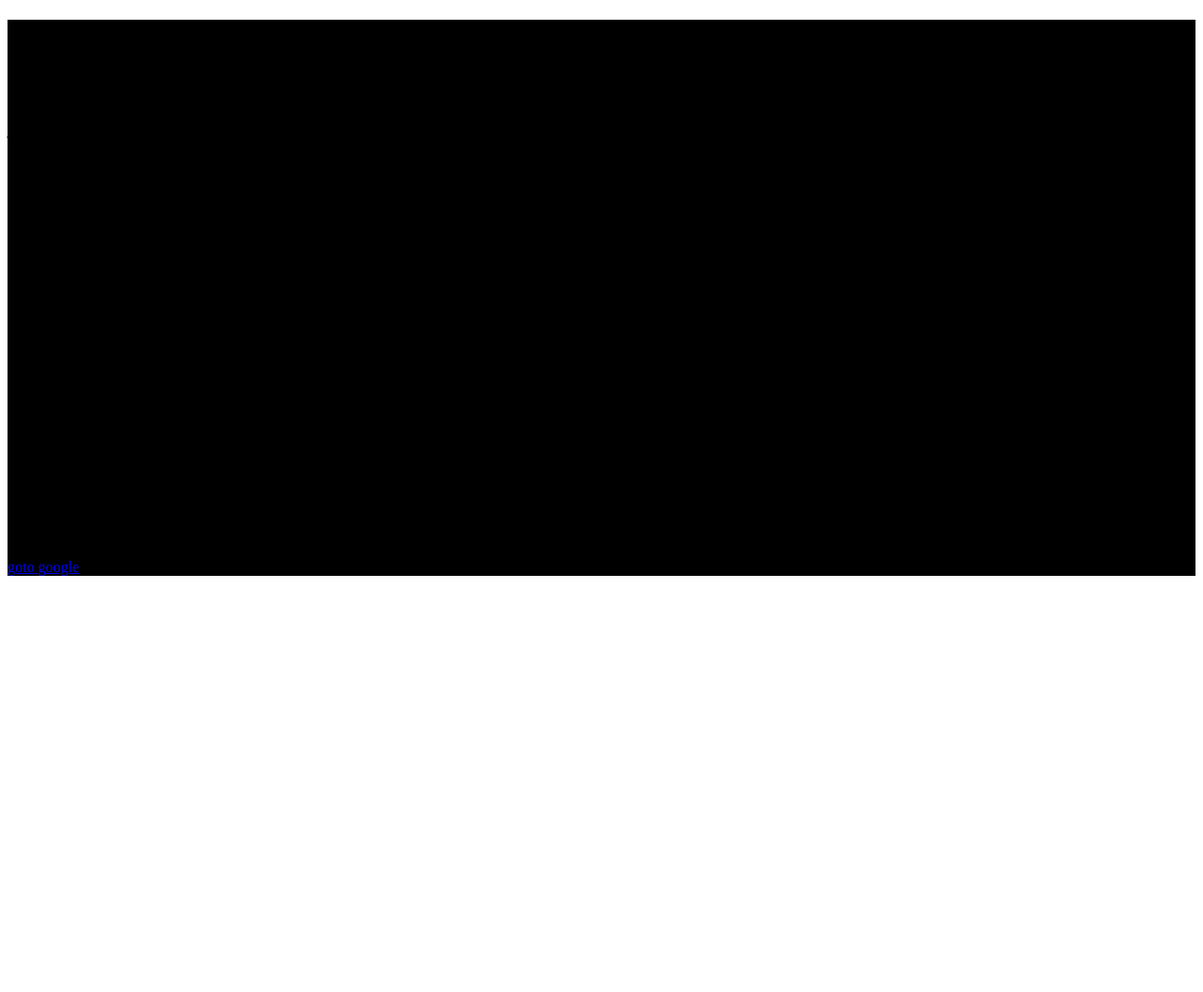
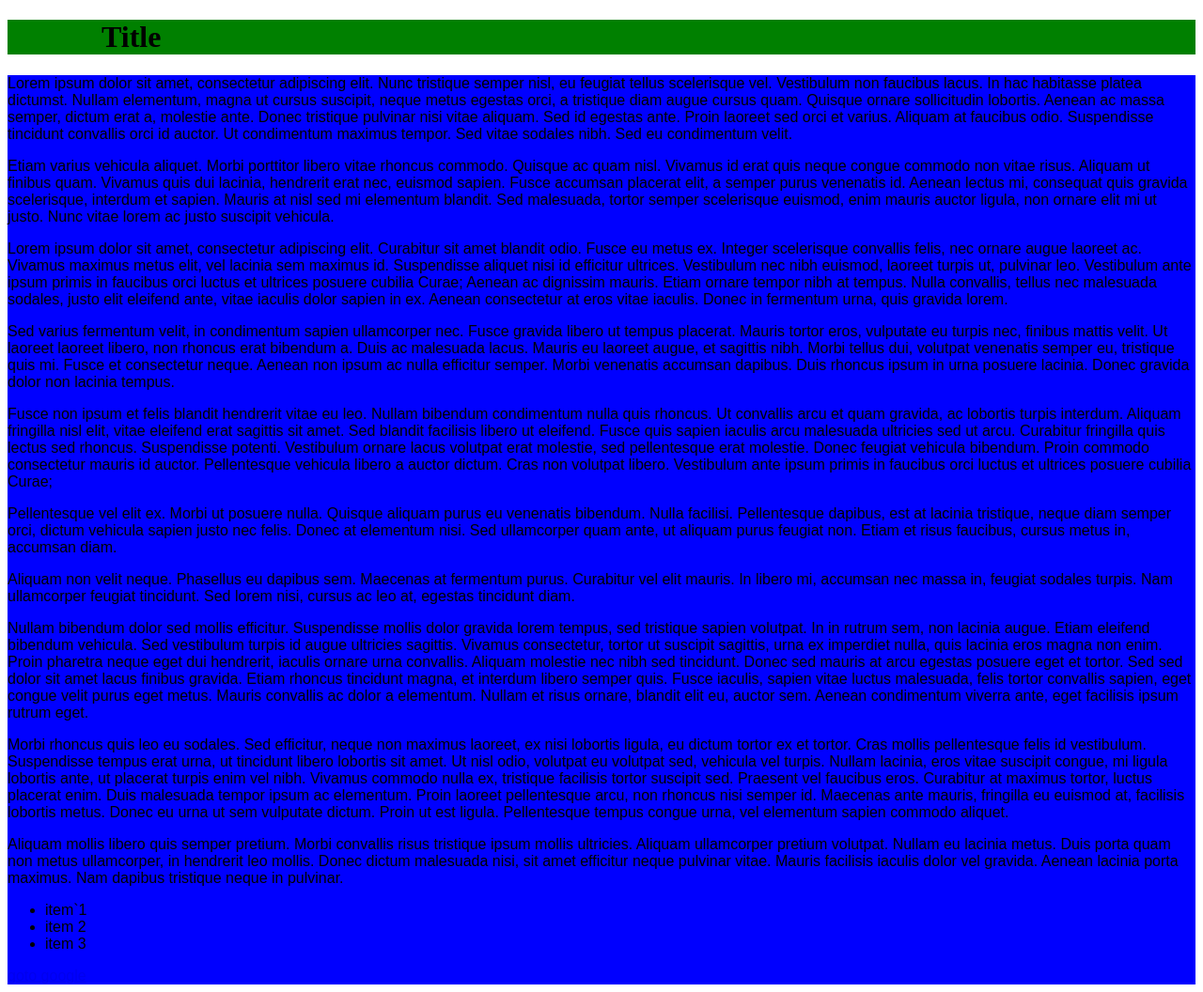
Before and after one commit to Robotix97/Website-With-Minor-Development, a plain HTML site: page testSite.html in a window 1280 px wide. Shown: the whole page at 94% size. Before the commit the page ends 800 px from the top, so only its background shows below. Drawn offline with Linux system fonts and the light colour scheme.

Commit message:
Updated Stylesheet

```diff
--- a/mainStyle.css
+++ b/mainStyle.css
@@ -1,5 +1,12 @@
-#test {
-	background-color: black
 
 
+#mainTitle {
+	background-color: green;
+	padding-left:100px;
 }
+
+#test {
+	background-color: blue;
+	font-family: Arial, Helvetica, sans-serif;
+
+}
--- a/testSite.html
+++ b/testSite.html
@@ -1,35 +1,41 @@
 <!DOCTYPE html>
 <head>
 <link href="mainStyle.css" rel="stylesheet" type="text/css">
+</head>
+<body>
+<div id="mainTitle">
+<h1>Title</h1>
+</div>
+<div id="test">
+
+<p>Lorem ipsum dolor sit amet, consectetur adipiscing elit. Nunc tristique semper nisl, eu feugiat tellus scelerisque vel. Vestibulum non faucibus lacus. In hac habitasse platea dictumst. Nullam elementum, magna ut cursus suscipit, neque metus egestas orci, a tristique diam augue cursus quam. Quisque ornare sollicitudin lobortis. Aenean ac massa semper, dictum erat a, molestie ante. Donec tristique pulvinar nisi vitae aliquam. Sed id egestas ante. Proin laoreet sed orci et varius. Aliquam at faucibus odio. Suspendisse tincidunt convallis orci id auctor. Ut condimentum maximus tempor. Sed vitae sodales nibh. Sed eu condimentum velit. </p>
+
+<p>Etiam varius vehicula aliquet. Morbi porttitor libero vitae rhoncus commodo. Quisque ac quam nisl. Vivamus id erat quis neque congue commodo non vitae risus. Aliquam ut finibus quam. Vivamus quis dui lacinia, hendrerit erat nec, euismod sapien. Fusce accumsan placerat elit, a semper purus venenatis id. Aenean lectus mi, consequat quis gravida scelerisque, interdum et sapien. Mauris at nisl sed mi elementum blandit. Sed malesuada, tortor semper scelerisque euismod, enim mauris auctor ligula, non ornare elit mi ut justo. Nunc vitae lorem ac justo suscipit vehicula. </p>
+
+<p>Lorem ipsum dolor sit amet, consectetur adipiscing elit. Curabitur sit amet blandit odio. Fusce eu metus ex. Integer scelerisque convallis felis, nec ornare augue laoreet ac. Vivamus maximus metus elit, vel lacinia sem maximus id. Suspendisse aliquet nisi id efficitur ultrices. Vestibulum nec nibh euismod, laoreet turpis ut, pulvinar leo. Vestibulum ante ipsum primis in faucibus orci luctus et ultrices posuere cubilia Curae; Aenean ac dignissim mauris. Etiam ornare tempor nibh at tempus. Nulla convallis, tellus nec malesuada sodales, justo elit eleifend ante, vitae iaculis dolor sapien in ex. Aenean consectetur at eros vitae iaculis. Donec in fermentum urna, quis gravida lorem. </p>
+
+<p>Sed varius fermentum velit, in condimentum sapien ullamcorper nec. Fusce gravida libero ut tempus placerat. Mauris tortor eros, vulputate eu turpis nec, finibus mattis velit. Ut laoreet laoreet libero, non rhoncus erat bibendum a. Duis ac malesuada lacus. Mauris eu laoreet augue, et sagittis nibh. Morbi tellus dui, volutpat venenatis semper eu, tristique quis mi. Fusce et consectetur neque. Aenean non ipsum ac nulla efficitur semper. Morbi venenatis accumsan dapibus. Duis rhoncus ipsum in urna posuere lacinia. Donec gravida dolor non lacinia tempus. </p>
+
+<p>Fusce non ipsum et felis blandit hendrerit vitae eu leo. Nullam bibendum condimentum nulla quis rhoncus. Ut convallis arcu et quam gravida, ac lobortis turpis interdum. Aliquam fringilla nisl elit, vitae eleifend erat sagittis sit amet. Sed blandit facilisis libero ut eleifend. Fusce quis sapien iaculis arcu malesuada ultricies sed ut arcu. Curabitur fringilla quis lectus sed rhoncus. Suspendisse potenti. Vestibulum ornare lacus volutpat erat molestie, sed pellentesque erat molestie. Donec feugiat vehicula bibendum. Proin commodo consectetur mauris id auctor. Pellentesque vehicula libero a auctor dictum. Cras non volutpat libero. Vestibulum ante ipsum primis in faucibus orci luctus et ultrices posuere cubilia Curae; </p>
+
+<p>Pellentesque vel elit ex. Morbi ut posuere nulla. Quisque aliquam purus eu venenatis bibendum. Nulla facilisi. Pellentesque dapibus, est at lacinia tristique, neque diam semper orci, dictum vehicula sapien justo nec felis. Donec at elementum nisi. Sed ullamcorper quam ante, ut aliquam purus feugiat non. Etiam et risus faucibus, cursus metus in, accumsan diam. </p>
+
+<p>Aliquam non velit neque. Phasellus eu dapibus sem. Maecenas at fermentum purus. Curabitur vel elit mauris. In libero mi, accumsan nec massa in, feugiat sodales turpis. Nam ullamcorper feugiat tincidunt. Sed lorem nisi, cursus ac leo at, egestas tincidunt diam. </p>
+
+<p>Nullam bibendum dolor sed mollis efficitur. Suspendisse mollis dolor gravida lorem tempus, sed tristique sapien volutpat. In in rutrum sem, non lacinia augue. Etiam eleifend bibendum vehicula. Sed vestibulum turpis id augue ultricies sagittis. Vivamus consectetur, tortor ut suscipit sagittis, urna ex imperdiet nulla, quis lacinia eros magna non enim. Proin pharetra neque eget dui hendrerit, iaculis ornare urna convallis. Aliquam molestie nec nibh sed tincidunt. Donec sed mauris at arcu egestas posuere eget et tortor. Sed sed dolor sit amet lacus finibus gravida. Etiam rhoncus tincidunt magna, et interdum libero semper quis. Fusce iaculis, sapien vitae luctus malesuada, felis tortor convallis sapien, eget congue velit purus eget metus. Mauris convallis ac dolor a elementum. Nullam et risus ornare, blandit elit eu, auctor sem. Aenean condimentum viverra ante, eget facilisis ipsum rutrum eget. </p>
+
+<p>Morbi rhoncus quis leo eu sodales. Sed efficitur, neque non maximus laoreet, ex nisi lobortis ligula, eu dictum tortor ex et tortor. Cras mollis pellentesque felis id vestibulum. Suspendisse tempus erat urna, ut tincidunt libero lobortis sit amet. Ut nisl odio, volutpat eu volutpat sed, vehicula vel turpis. Nullam lacinia, eros vitae suscipit congue, mi ligula lobortis ante, ut placerat turpis enim vel nibh. Vivamus commodo nulla ex, tristique facilisis tortor suscipit sed. Praesent vel faucibus eros. Curabitur at maximus tortor, luctus placerat enim. Duis malesuada tempor ipsum ac elementum. Proin laoreet pellentesque arcu, non rhoncus nisi semper id. Maecenas ante mauris, fringilla eu euismod at, facilisis lobortis metus. Donec eu urna ut sem vulputate dictum. Proin ut est ligula. Pellentesque tempus congue urna, vel elementum sapien commodo aliquet. </p>
+
+<p>Aliquam mollis libero quis semper pretium. Morbi convallis risus tristique ipsum mollis ultricies. Aliquam ullamcorper pretium volutpat. Nullam eu lacinia metus. Duis porta quam non metus ullamcorper, in hendrerit leo mollis. Donec dictum malesuada nisi, sit amet efficitur neque pulvinar vitae. Mauris facilisis iaculis dolor vel gravida. Aenean lacinia porta maximus. Nam dapibus tristique neque in pulvinar. </p>
 
 
-</head>
+<ul>
+<li>item`1</li>
+<li>item 2</li>
+<li>item 3</li>
+</ul>
 
 
-<body>
-<h1></h1>
-<div id="test">
-
-<p>Lorem ipsum dolor sit amet, consectetur adipiscing elit. Nunc tristique semper nisl, eu feugiat tellus scelerisque vel. Vestibulum non faucibus lacus. In hac habitasse platea dictumst. Nullam elementum, magna ut cursus suscipit, neque metus egestas orci, a tristique diam augue cursus quam. Quisque ornare sollicitudin lobortis. Aenean ac massa semper, dictum erat a, molestie ante. Donec tristique pulvinar nisi vitae aliquam. Sed id egestas ante. Proin laoreet sed orci et varius. Aliquam at faucibus odio. Suspendisse tincidunt convallis orci id auctor. Ut condimentum maximus tempor. Sed vitae sodales nibh. Sed eu condimentum velit.
-
-Etiam varius vehicula aliquet. Morbi porttitor libero vitae rhoncus commodo. Quisque ac quam nisl. Vivamus id erat quis neque congue commodo non vitae risus. Aliquam ut finibus quam. Vivamus quis dui lacinia, hendrerit erat nec, euismod sapien. Fusce accumsan placerat elit, a semper purus venenatis id. Aenean lectus mi, consequat quis gravida scelerisque, interdum et sapien. Mauris at nisl sed mi elementum blandit. Sed malesuada, tortor semper scelerisque euismod, enim mauris auctor ligula, non ornare elit mi ut justo. Nunc vitae lorem ac justo suscipit vehicula.
-
-Lorem ipsum dolor sit amet, consectetur adipiscing elit. Curabitur sit amet blandit odio. Fusce eu metus ex. Integer scelerisque convallis felis, nec ornare augue laoreet ac. Vivamus maximus metus elit, vel lacinia sem maximus id. Suspendisse aliquet nisi id efficitur ultrices. Vestibulum nec nibh euismod, laoreet turpis ut, pulvinar leo. Vestibulum ante ipsum primis in faucibus orci luctus et ultrices posuere cubilia Curae; Aenean ac dignissim mauris. Etiam ornare tempor nibh at tempus. Nulla convallis, tellus nec malesuada sodales, justo elit eleifend ante, vitae iaculis dolor sapien in ex. Aenean consectetur at eros vitae iaculis. Donec in fermentum urna, quis gravida lorem.
-
-Sed varius fermentum velit, in condimentum sapien ullamcorper nec. Fusce gravida libero ut tempus placerat. Mauris tortor eros, vulputate eu turpis nec, finibus mattis velit. Ut laoreet laoreet libero, non rhoncus erat bibendum a. Duis ac malesuada lacus. Mauris eu laoreet augue, et sagittis nibh. Morbi tellus dui, volutpat venenatis semper eu, tristique quis mi. Fusce et consectetur neque. Aenean non ipsum ac nulla efficitur semper. Morbi venenatis accumsan dapibus. Duis rhoncus ipsum in urna posuere lacinia. Donec gravida dolor non lacinia tempus.
-
-Fusce non ipsum et felis blandit hendrerit vitae eu leo. Nullam bibendum condimentum nulla quis rhoncus. Ut convallis arcu et quam gravida, ac lobortis turpis interdum. Aliquam fringilla nisl elit, vitae eleifend erat sagittis sit amet. Sed blandit facilisis libero ut eleifend. Fusce quis sapien iaculis arcu malesuada ultricies sed ut arcu. Curabitur fringilla quis lectus sed rhoncus. Suspendisse potenti. Vestibulum ornare lacus volutpat erat molestie, sed pellentesque erat molestie. Donec feugiat vehicula bibendum. Proin commodo consectetur mauris id auctor. Pellentesque vehicula libero a auctor dictum. Cras non volutpat libero. Vestibulum ante ipsum primis in faucibus orci luctus et ultrices posuere cubilia Curae;
-
-Pellentesque vel elit ex. Morbi ut posuere nulla. Quisque aliquam purus eu venenatis bibendum. Nulla facilisi. Pellentesque dapibus, est at lacinia tristique, neque diam semper orci, dictum vehicula sapien justo nec felis. Donec at elementum nisi. Sed ullamcorper quam ante, ut aliquam purus feugiat non. Etiam et risus faucibus, cursus metus in, accumsan diam.
-
-Aliquam non velit neque. Phasellus eu dapibus sem. Maecenas at fermentum purus. Curabitur vel elit mauris. In libero mi, accumsan nec massa in, feugiat sodales turpis. Nam ullamcorper feugiat tincidunt. Sed lorem nisi, cursus ac leo at, egestas tincidunt diam.
-
-Nullam bibendum dolor sed mollis efficitur. Suspendisse mollis dolor gravida lorem tempus, sed tristique sapien volutpat. In in rutrum sem, non lacinia augue. Etiam eleifend bibendum vehicula. Sed vestibulum turpis id augue ultricies sagittis. Vivamus consectetur, tortor ut suscipit sagittis, urna ex imperdiet nulla, quis lacinia eros magna non enim. Proin pharetra neque eget dui hendrerit, iaculis ornare urna convallis. Aliquam molestie nec nibh sed tincidunt. Donec sed mauris at arcu egestas posuere eget et tortor. Sed sed dolor sit amet lacus finibus gravida. Etiam rhoncus tincidunt magna, et interdum libero semper quis. Fusce iaculis, sapien vitae luctus malesuada, felis tortor convallis sapien, eget congue velit purus eget metus. Mauris convallis ac dolor a elementum. Nullam et risus ornare, blandit elit eu, auctor sem. Aenean condimentum viverra ante, eget facilisis ipsum rutrum eget.
-
-Morbi rhoncus quis leo eu sodales. Sed efficitur, neque non maximus laoreet, ex nisi lobortis ligula, eu dictum tortor ex et tortor. Cras mollis pellentesque felis id vestibulum. Suspendisse tempus erat urna, ut tincidunt libero lobortis sit amet. Ut nisl odio, volutpat eu volutpat sed, vehicula vel turpis. Nullam lacinia, eros vitae suscipit congue, mi ligula lobortis ante, ut placerat turpis enim vel nibh. Vivamus commodo nulla ex, tristique facilisis tortor suscipit sed. Praesent vel faucibus eros. Curabitur at maximus tortor, luctus placerat enim. Duis malesuada tempor ipsum ac elementum. Proin laoreet pellentesque arcu, non rhoncus nisi semper id. Maecenas ante mauris, fringilla eu euismod at, facilisis lobortis metus. Donec eu urna ut sem vulputate dictum. Proin ut est ligula. Pellentesque tempus congue urna, vel elementum sapien commodo aliquet.
-
-Aliquam mollis libero quis semper pretium. Morbi convallis risus tristique ipsum mollis ultricies. Aliquam ullamcorper pretium volutpat. Nullam eu lacinia metus. Duis porta quam non metus ullamcorper, in hendrerit leo mollis. Donec dictum malesuada nisi, sit amet efficitur neque pulvinar vitae. Mauris facilisis iaculis dolor vel gravida. Aenean lacinia porta maximus. Nam dapibus tristique neque in pulvinar.
-</p>
 <a href="https://www.google.com">goto google</a>
 </div>
 
```
